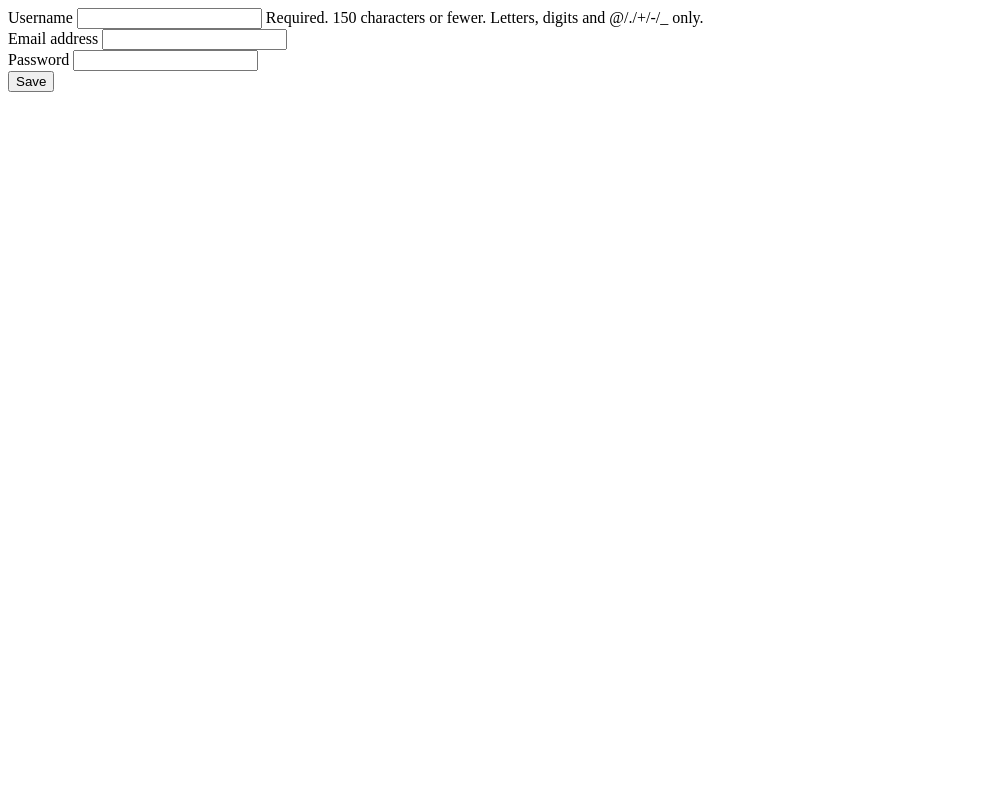
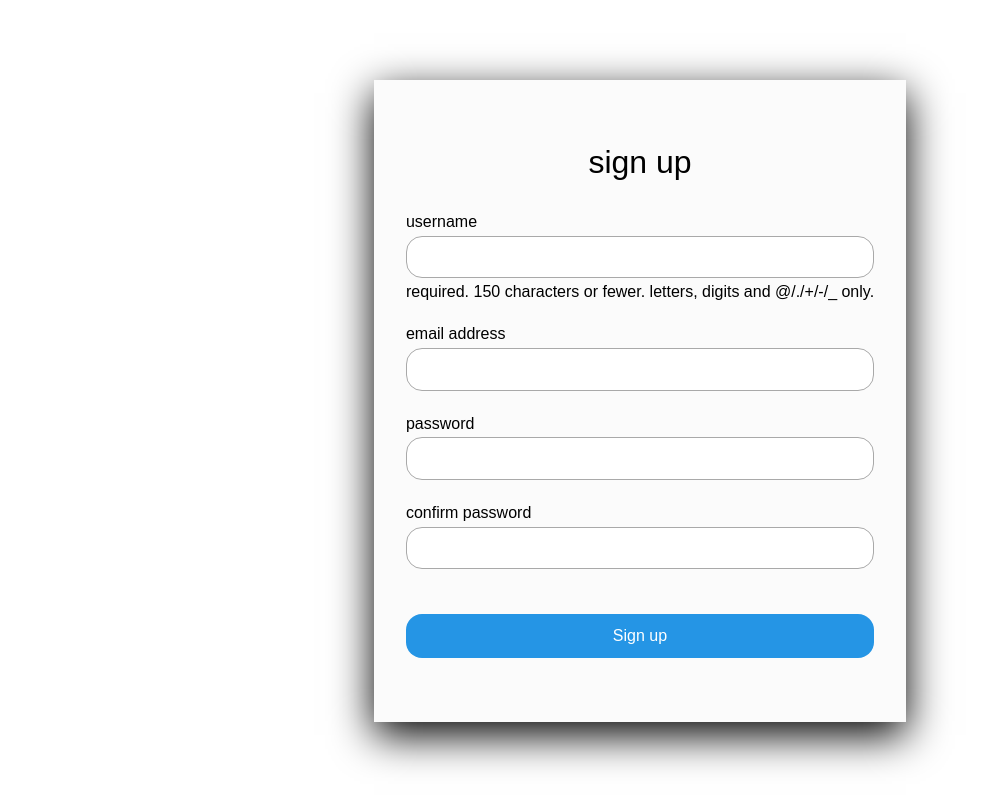
Before and after one commit to cmbak/final-year-project, a Django app: page /signup/ in a window 1280 px wide. Shown: the whole page, without its empty margins (0-995 px from the left). Run offline with Django 5.2, Linux system fonts and the light colour scheme; some libraries are stand-ins or nearby versions.

Commit message:
Add styling to signup page

```diff
--- a/project/api/urls.py
+++ b/project/api/urls.py
@@ -1,6 +1,5 @@
+from api.views import user_list_create_view
 from django.urls import path
-
-from api.views import user_list_create_view
 
 urlpatterns = [
     path("users/", user_list_create_view, name="user-list-create"),
--- a/project/api/views.py
+++ b/project/api/views.py
@@ -1,9 +1,7 @@
 from api.serializers import UserSerializer
-from rest_framework import generics, permissions
+from rest_framework import generics, permissions, response, status
+from rest_framework.renderers import TemplateHTMLRenderer
 from rest_framework.views import APIView
-from rest_framework.renderers import TemplateHTMLRenderer
-
-from rest_framework import response
 
 from .models import User
 
@@ -30,16 +28,23 @@ class SignupView(APIView):
     def get(self, request):
         """Handle GET request to signup page"""
         serializer = UserSerializer
-        return response.Response({"serializer": serializer, "style": self.style})
+        return response.Response(
+            {"serializer": serializer, "style": self.style},
+            status=status.HTTP_200_OK,
+        )
 
     def post(self, request):
         """Handle POST request to signup page"""
         serializer = UserSerializer(data=request.data)
         if not serializer.is_valid():
             # Show invalid field errors to user
-            return response.Response({"serializer": serializer})
-        serializer.save()
-        # TODO redirect to login page
+            return response.Response(
+                {"serializer": serializer}, status=status.HTTP_400_BAD_REQUEST
+            )
+        else:
+            # TODO check confirm password same as password
+            serializer.save()
+        # TODO redirect to login page, 201 created
 
 
 user_signup_view = SignupView.as_view()
--- a/project/project/settings.py
+++ b/project/project/settings.py
@@ -128,6 +128,10 @@ USE_TZ = True
 
 STATIC_URL = "static/"
 
+STATICFILES_DIRS = [
+    BASE_DIR / "static",
+]
+
 # Default primary key field type
 # https://docs.djangoproject.com/en/5.1/ref/settings/#default-auto-field
 
--- a/project/project/urls.py
+++ b/project/project/urls.py
@@ -15,10 +15,9 @@ Including another URLconf
     2. Add a URL to urlpatterns:  path('blog/', include('blog.urls'))
 """
 
+from api.views import user_signup_view
 from django.contrib import admin
 from django.urls import include, path
-
-from api.views import user_signup_view
 
 urlpatterns = [
     path("admin/", admin.site.urls),
--- /dev/null
+++ b/project/static/forms.css
@@ -0,0 +1,58 @@
+body {
+  font-family: sans-serif;
+}
+
+.container-center,
+form,
+.form-group {
+  display: flex;
+  flex-direction: column;
+}
+
+.container-center {
+  /* width: 80%; */
+  align-items: center;
+  margin-top: 5rem;
+}
+
+.form {
+  background-color: #fbfbfb;
+  padding: 3rem 1rem;
+  box-shadow: black 0px 13px 40px;
+}
+
+.title {
+  font-weight: normal;
+  margin: 1rem 0;
+  text-align: center;
+}
+
+form {
+  padding: 1rem;
+  gap: 1.5rem;
+}
+
+.form-group {
+  gap: 0.3rem;
+  text-transform: lowercase;
+}
+
+input {
+  border-radius: 1rem;
+  padding: 0.8rem;
+  border: 1px solid darkgray;
+}
+
+.btn-signup {
+  font-size: 1rem;
+  background-color: #2595e5;
+  color: white;
+  border: none;
+  margin-top: 1.3rem;
+  cursor: pointer;
+  transition: background-color 300ms ease;
+}
+
+.btn-signup:hover {
+  background-color: #1071b7;
+}
--- a/project/templates/signup.html
+++ b/project/templates/signup.html
@@ -1,11 +1,23 @@
-{% load rest_framework %}
+{% load rest_framework %} {% load static %}
 
-<html><body>
-
-<form action="{% url 'signup'%}" method="POST">
-    {% csrf_token %}
-    {% render_form serializer %}
-    <input type="submit" value="Save">
-</form>
-
-</body></html>
+<!DOCTYPE html>
+<html>
+  <head>
+    <link rel='stylesheet' href={% static 'forms.css'%}>
+  </head>
+  <body>
+    <div class="container-center">
+      <div class="form">
+        <h1 class="title">sign up</h1>
+        <form action="{% url 'signup'%}" method="POST">
+          {% csrf_token %} {% render_form serializer %}
+          <div class="form-group">
+            <label for="confirm-password">confirm password</label>
+            <input type="password" name="confirm-password" />
+          </div>
+          <input type="submit" value="Sign up" class="btn-signup" />
+        </form>
+      </div>
+    </div>
+  </body>
+</html>
```
